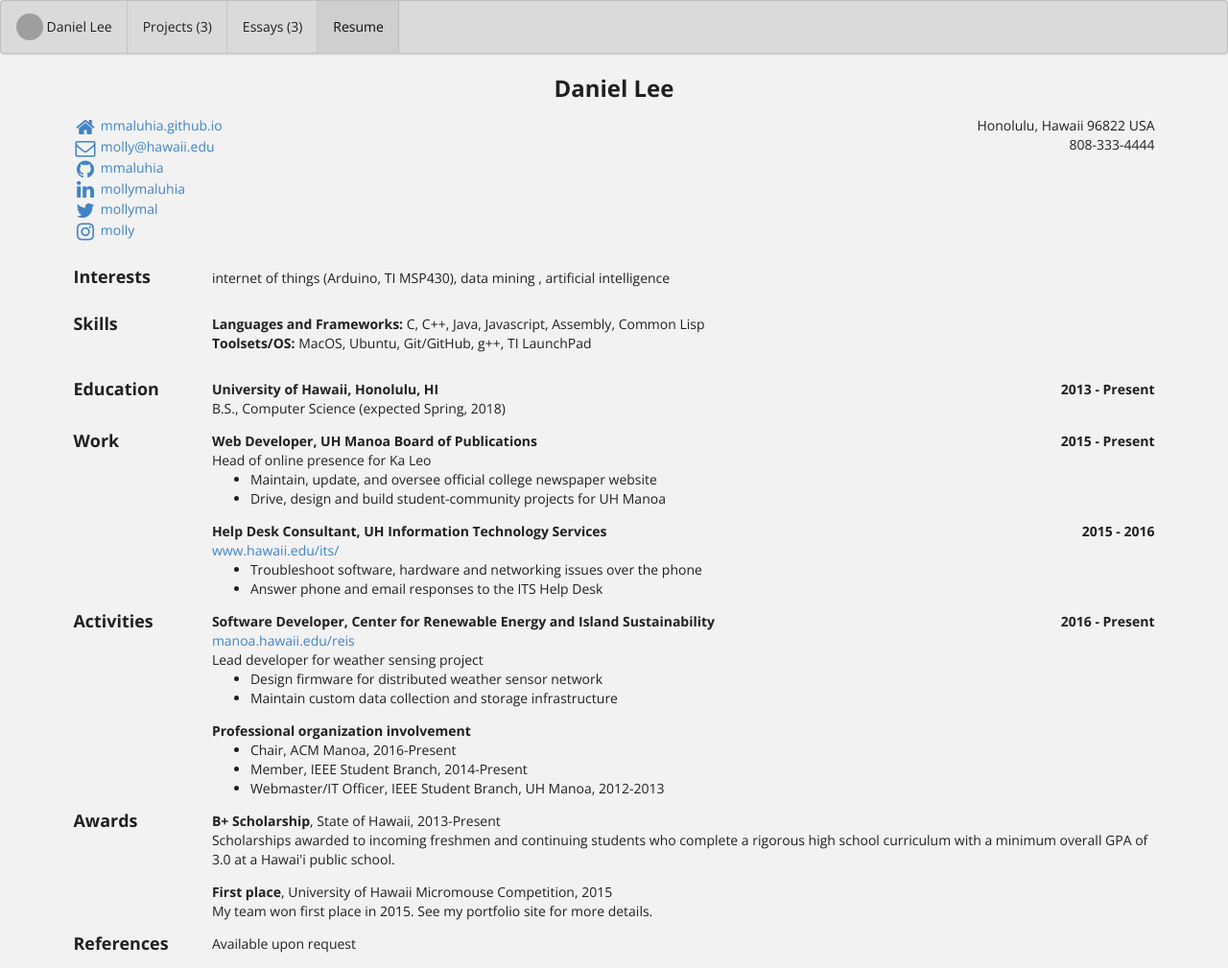
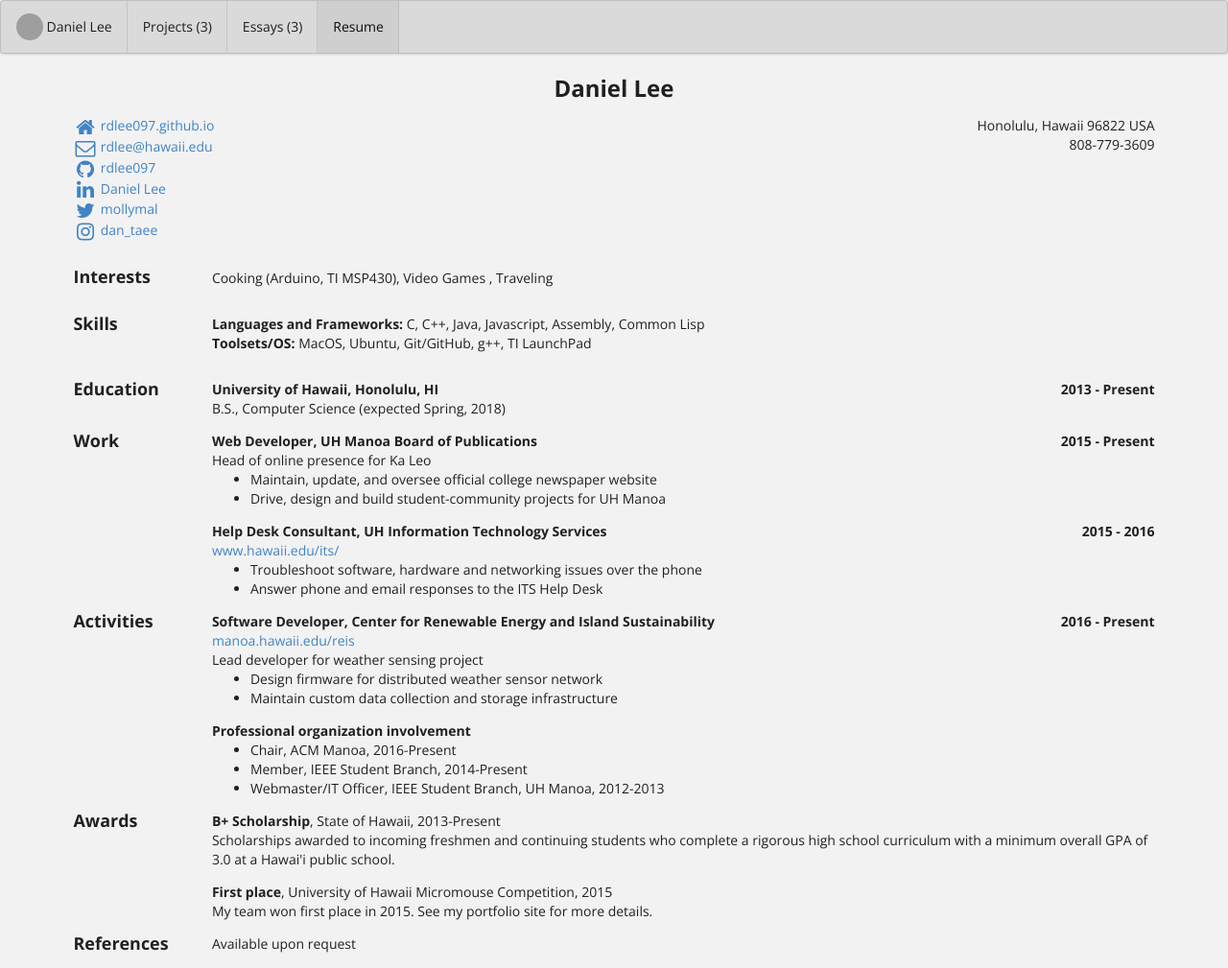
Before and after one commit to rdlee097/rdlee097.github.io, a Jekyll site: the page built from bio/index.html, in a window 1280 px wide. Shown: the whole page at 96% size. Built offline with Jekyll 4.4.1, drawn with Linux system fonts in a browser that asks for light colours; grey boxes are pictures that could not be loaded.

Commit message:
Update bio.json

```diff
--- a/_data/bio.json
+++ b/_data/bio.json
@@ -3,10 +3,10 @@
     "name": "Daniel Lee",
     "label": "Student",
     "picture": "https://techfolios.github.io/template/images/molly.png",
-    "email": "molly@hawaii.edu",
-    "phone": "808-333-4444",
-    "website": "https://mmaluhia.github.io",
-    "summary": "I am studying for a B.S. in Computer Science in the Department of Information and Computer Sciences at the University of Hawaii. I expect to graduate in Spring, 2020.",
+    "email": "rdlee@hawaii.edu",
+    "phone": "808-779-3609",
+    "website": "https://rdlee097.github.io",
+    "summary": "I am studying for a B.S. in Finance in the Shidler College of Business at the University of Hawaii. I expect to graduate in Spring, 2021.",
     "location": {
       "address": "",
       "postalCode": "96822",
@@ -17,13 +17,13 @@
     "profiles": [
       {
         "network": "github",
-        "username": "mmaluhia",
-        "url": "http://github.com/changeme"
+        "username": "rdlee097",
+        "url": "https://github.com/rdlee097"
       },
       {
         "network": "linkedin",
-        "username": "mollymaluhia",
-        "url": "http://linkedin.com/in/changeme"
+        "username": "Daniel Lee",
+        "url": "https://www.linkedin.com/in/daniel-lee-b1465719b/"
       },
       {
         "network": "twitter",
@@ -32,26 +32,26 @@
       },
       {
         "network": "instagram",
-        "username": "molly",
-        "url": "http://instagram.com/changeme"
+        "username": "dan_taee",
+        "url": "https://www.instagram.com/dan_taee/"
       }
     ]
   },
   "interests": [
     {
-      "name": "internet of things",
+      "name": "Cooking",
       "keywords": [
         "Arduino",
         "TI MSP430"
       ]
     },
     {
-      "name": "data mining",
+      "name": "Video Games",
       "keywords": [
       ]
     },
     {
-      "name": "artificial intelligence",
+      "name": "Traveling",
       "keywords": [
       ]
     }
```
